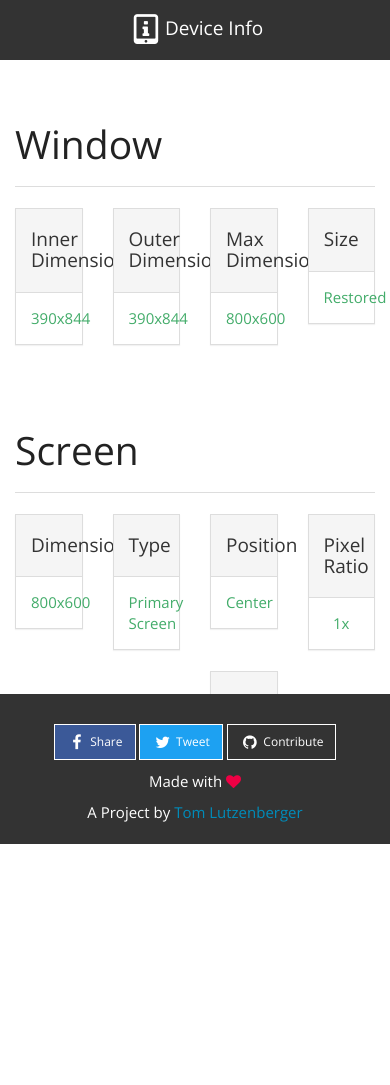
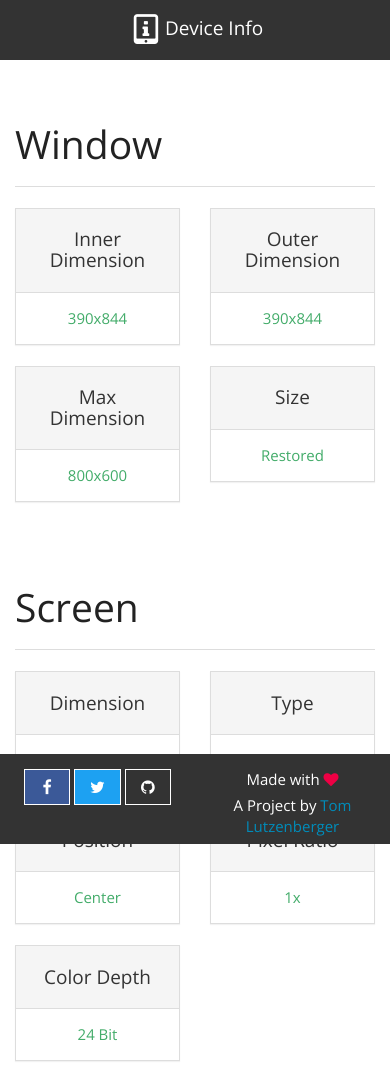
Before and after one commit to tomlutzenberger/device-info, a website: page pug/index.pug in a window 390 px wide. Before the commit the page ends 1000 px from the top, so only its background shows below. Drawn offline with nearby package versions, Linux system fonts and the light colour scheme; files that its build step writes are made by us from their sources; files whose address does not match are found by name.

Commit message:
[:wheelchair: ACCESSIBILITY] Apply mobile-friendly changes
Fixes ---
Related to ---

```diff
--- a/less/overwrites.less
+++ b/less/overwrites.less
@@ -4,7 +4,8 @@
  */
 
 @navbar-height: 60px;
-@footer-height: 150px;
+@footer-xs-height: 90px;
+@footer-md-height: 150px;
 
 @color-love: #e04;
 @color-facebook: #3b5998;
@@ -23,7 +24,7 @@ html {
 
 body {
   min-height: 100%;
-  padding-bottom: @footer-height;
+  padding-bottom: @footer-md-height;
   padding-top: @navbar-height;
 }
 
@@ -31,10 +32,30 @@ footer {
   background: @navbar-default-bg;
   bottom: 0;
   color: @navbar-default-color;
-  height: @footer-height;
+  height: @footer-md-height;
   padding: @grid-gutter-width 0;
   position: fixed;
   width: 100%;
+
+  .btn {
+    margin-bottom: 5px;
+  }
+}
+
+@media (max-width: @screen-sm-max) {
+
+  body {
+    padding-bottom: @footer-xs-height;
+  }
+
+  footer {
+    height: @footer-xs-height;
+    padding: @grid-gutter-width/2 0;
+
+    p {
+      margin-bottom: 5px;
+    }
+  }
 }
 
 
--- a/pug/inc/footer.pug
+++ b/pug/inc/footer.pug
@@ -2,20 +2,24 @@
 footer
   .container
     .row
-      .col-xs-12.text-center
+      .col-xs-6.col-md-12.text-center
         p
           a.btn.btn-sm.btn-facebook(href="https://www.facebook.com/sharer/sharer.php?u=https%3A%2F%2Ftomlutzenberger.github.io%2Fdevice-info%2F" target="_blank")
             i.fa.fa-fw.fa-lg.fa-facebook(aria-hidden="true")
-            | &nbsp;Share
+            span.hidden-xs
+              | &nbsp;Share
           | &nbsp;
-          a.btn.btn-sm.btn-twitter(href="https://twitter.com/share?text=Life%20advices%20-%20A%20collection%20of%20helpful%20life%20advices&amp;url=https%3A%2F%2Ftomlutzenberger.github.io%2Fdevice-info%2F&amp;via=t0mlutzenberger&amp;hashtags=device%2Cinfo" target="_blank")
+          a.btn.btn-sm.btn-twitter(href="https://twitter.com/share?text=Device%20Info%20-%20Gives%20you%20all%20the%20information%20about%20a%20device%20you%20need%20to%20know&amp;url=https%3A%2F%2Ftomlutzenberger.github.io%2Fdevice-info%2F&amp;via=t0mlutzenberger&amp;hashtags=device%2Cinfo" target="_blank")
             i.fa.fa-fw.fa-lg.fa-twitter(aria-hidden="true")
-            | &nbsp;Tweet
+            span.hidden-xs
+              | &nbsp;Tweet
           | &nbsp;
           a.btn.btn-sm.btn-github(href="https://github.com/tomlutzenberger/device-info" title="Contribute on GitHub" target="_blank")
             i.fa.fa-fw.fa-lg.fa-github(aria-hidden="true")
-            | &nbsp;Contribute
+            span.hidden-xs
+              | &nbsp;Contribute
 
+      .col-xs-6.col-md-12.text-center
         p
           | Made with&nbsp;
           span.color-red
--- a/pug/inc/sections.pug
+++ b/pug/inc/sections.pug
@@ -24,10 +24,10 @@
 
 
 mixin panel(title)
-  .col-xs-3
+  .col-xs-6.col-sm-3.col-md-2
     .panel.panel-default.text-center&attributes(attributes)
       .panel-heading
-        h3.h4= title
+        h2.h4= title
       .panel-body
         i.fa.fa-circle-o-notch.fa-spin.fa-2x.fa-fw
         span.sr-only
```
Also changed, not shown: dist/css/deviceinfo.min.css, index.html.
